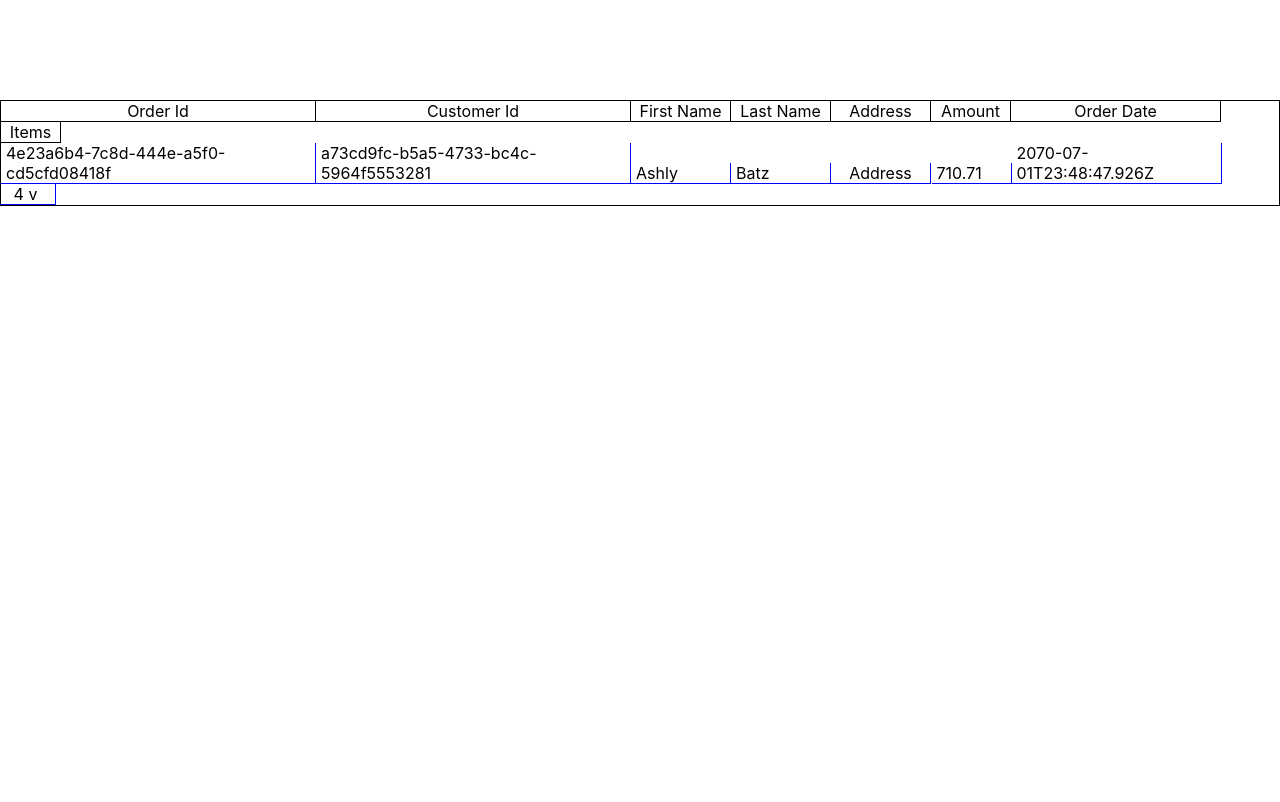
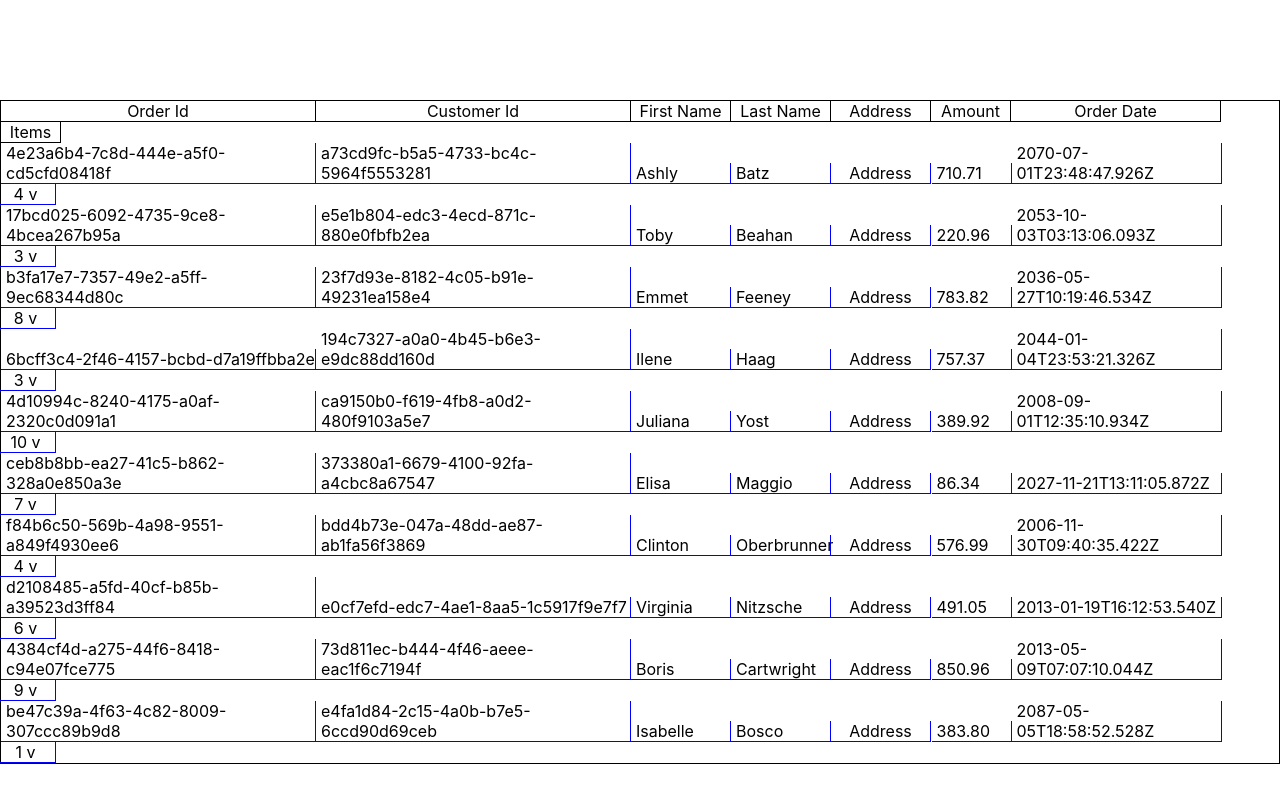
Before and after one commit to eschmiel/wealthforge-technical-challenge, a React (Create React App) app: page / in a window 1280 px wide. Shown: the top 802 px of the page. Built offline with nearby package versions, Linux system fonts and the light colour scheme.

Commit message:
created function in OrderTable to generate pages of orders

```diff
--- a/src/index.tsx
+++ b/src/index.tsx
@@ -3,14 +3,11 @@ import ReactDOM from 'react-dom';
 import './index.css';
 import OrderTable from './main/orderTable';
 import testData from './data.json';
-import { OrderData } from './main/types';
 import reportWebVitals from './reportWebVitals';
-
-let testData1: OrderData = testData[0];
 
 ReactDOM.render(
     <React.StrictMode>
-        <OrderTable />
+        <OrderTable orders={testData} />
   </React.StrictMode>,
   document.getElementById('root')
 );
--- a/src/main/orderTable.tsx
+++ b/src/main/orderTable.tsx
@@ -1,4 +1,4 @@
-import React from 'react';
+import React, { useState } from 'react';
 import OrderTableLabels from './orderTableLabels';
 import Order from './order';
 import './orderTable.css';
@@ -6,14 +6,36 @@ import './orderTable.css';
 import testData from '../data.json';
 import { OrderData } from './types';
 
-export default function OrderTable() {
+type OrderTableProps = {
+    orders: OrderData[];
+}
 
-    let testData1 = testData[0];
+export default function OrderTable({ orders }: OrderTableProps) {
+
+    const [pageNumber, setPage] = useState(1);
+
+    function generateOrderPage() {
+        let orderPage: JSX.Element[] = [];
+        let countLimit = 0;
+        let countStart = (pageNumber - 1) * 10; //This should provide the array index of the first order for the current page.
+                                                //i.e. countStart is 0 on page 1, 10 on page 2, 20 on page 3
+
+        if (orders.length < pageNumber * 10)
+            countLimit = pageNumber * 10; //10 entries per page
+        else countLimit = orders.length - 1;
+
+
+        for (countStart; countStart < countLimit; countStart++) {
+            orderPage.push(<Order orderData={orders[countStart]} />);
+        }
+
+        return orderPage;
+    }
 
     return (
         <div id='orderTable'>
             <OrderTableLabels />
-            <Order orderData={testData1} />
+            {generateOrderPage()}
         </div>
     );
 }
```
